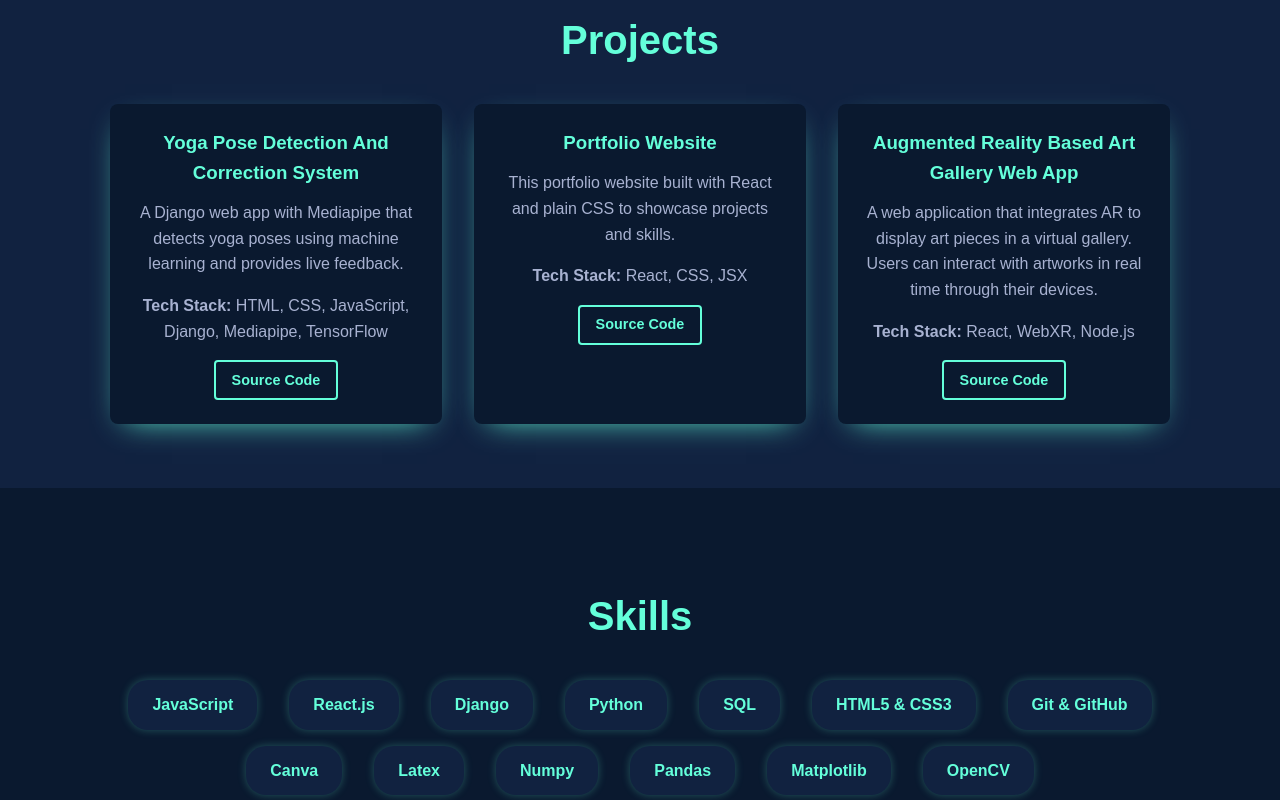
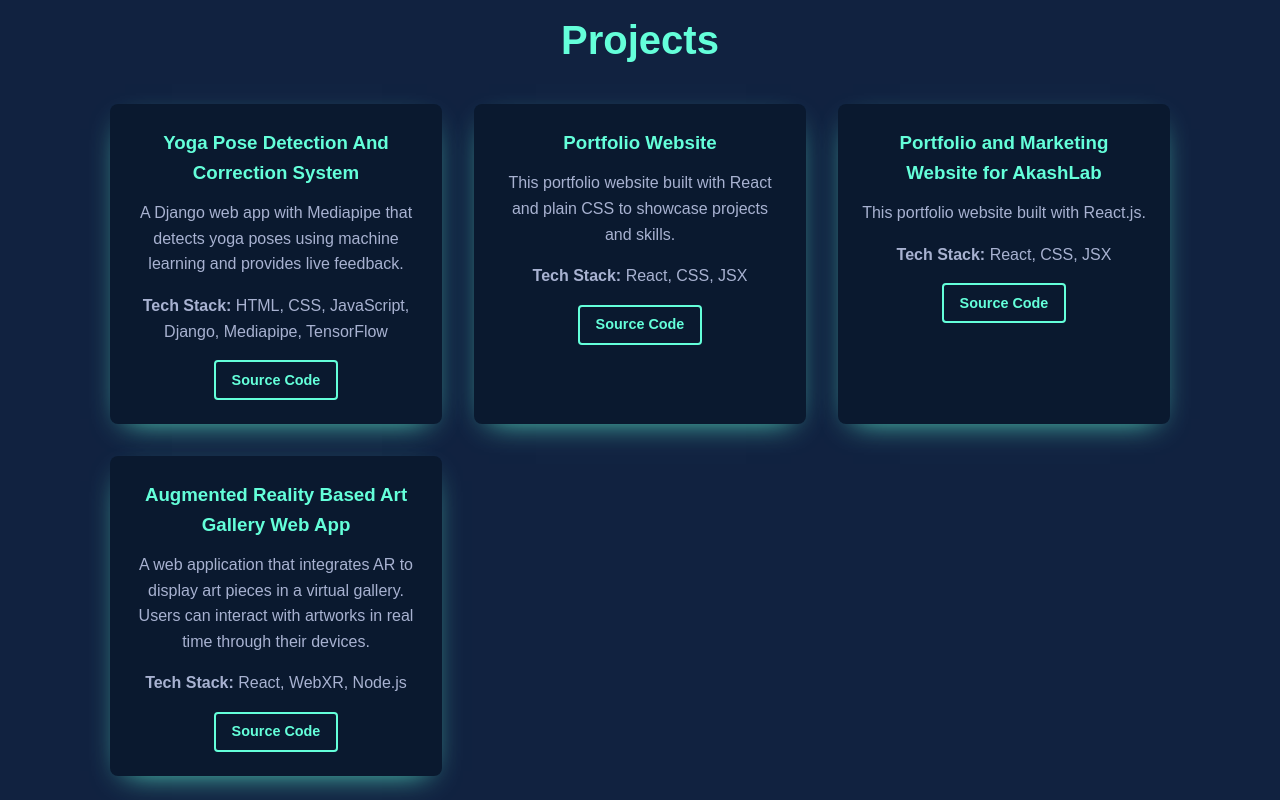
Before and after one commit to chaudharishrijana/portfolio, a React (Vite) app: page / in a window 1280 px wide. Shown: the part 1220-2020 px from the top of the page. Built offline with nearby package versions, Linux system fonts and the light colour scheme.

Commit message:
Add new project for AkashLab portfolio

```diff
--- a/src/components/Projects.jsx
+++ b/src/components/Projects.jsx
@@ -14,6 +14,13 @@ const projects = [
     tech: 'React, CSS, JSX',
     code: 'https://github.com/chaudharishrijana/portfolio'
   },
+
+   {
+    title: 'Portfolio  and Marketing Website for AkashLab',
+    description: 'This portfolio website built with React.js.',
+    tech: 'React, CSS, JSX',
+    code: 'https://github.com/chaudharishrijana/AkashLabs'
+  },
   {
     title: 'Augmented Reality Based Art Gallery Web App',
     description: 'A web application that integrates AR to display art pieces in a virtual gallery. Users can interact with artworks in real time through their devices.',
@@ -21,6 +28,8 @@ const projects = [
     code: 'https://github.com/chaudharishrijana/Art-gallery-' // Replace with your actual GitHub repo link
   }
 ];
+
+
 
 export default function Projects() {
   return (
```
